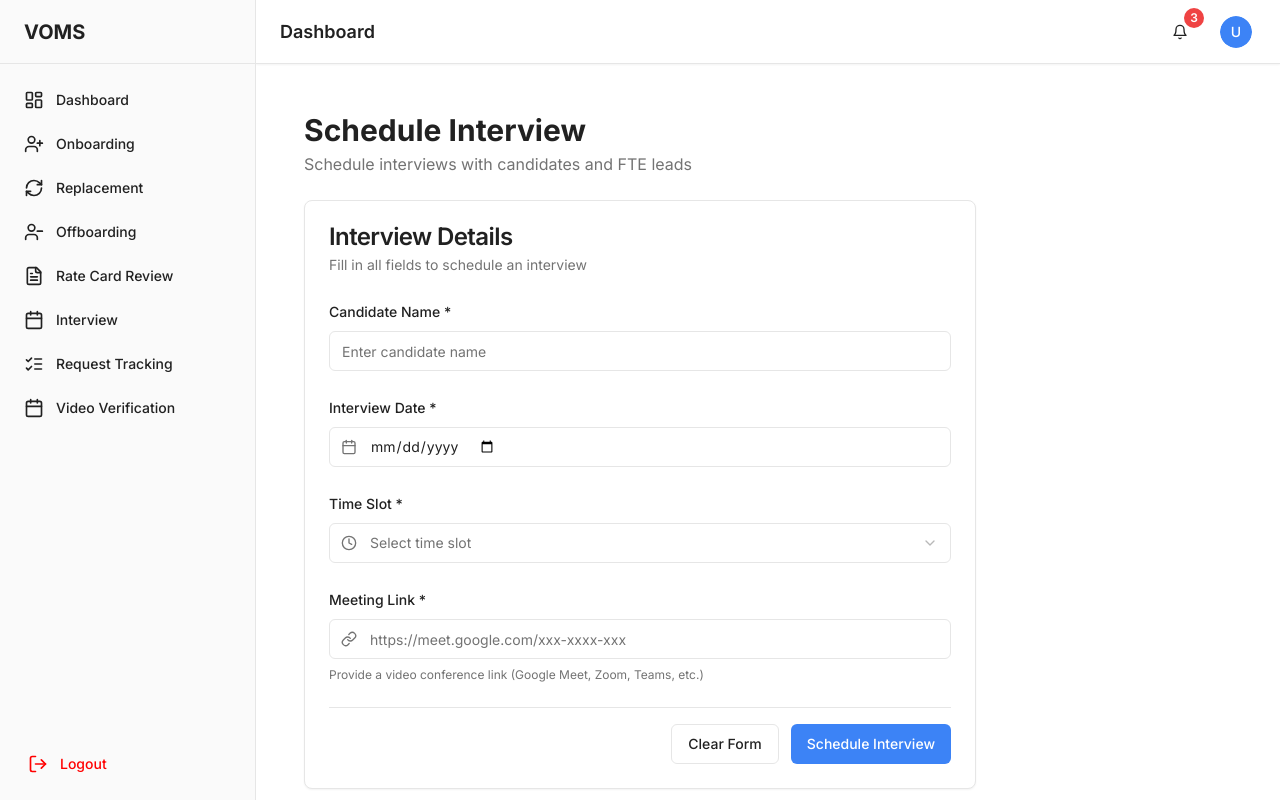
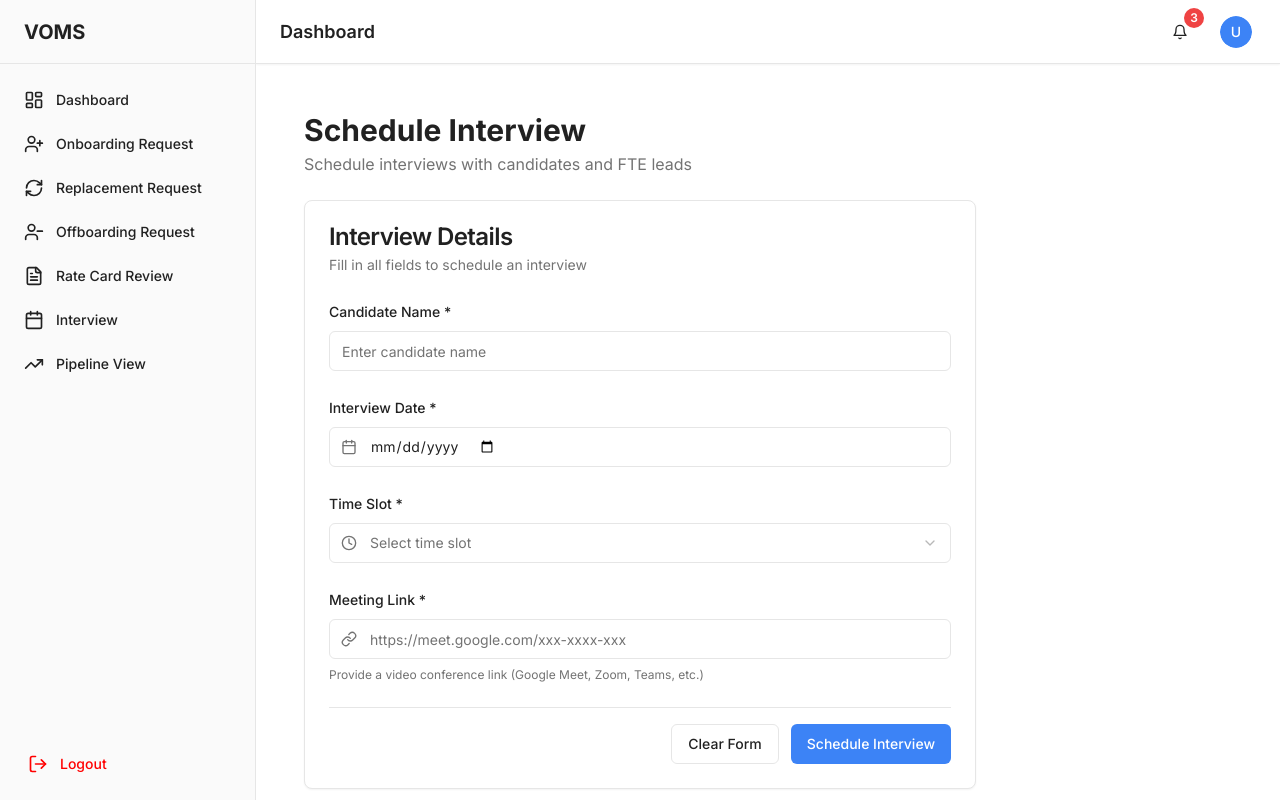
Before and after one commit to richareddy03/Vendor_Management, a React (Vite) app: page /vendor-schedule-interview in a window 1280 px wide. Shown: the top 802 px of the page. Built offline with nearby package versions, Linux system fonts and the light colour scheme; the HTML template or start-up script is replaced by a standard one.

Commit message:
Sidebar Changes by Revanth

```diff
--- a/src/components/layout/Sidebar.tsx
+++ b/src/components/layout/Sidebar.tsx
@@ -28,22 +28,23 @@ import { toast } from "sonner";
 
 const fteMenuItems = [
   { title: "Dashboard", url: "/dashboard", icon: LayoutDashboard },
-  { title: "Onboarding", url: "/onboarding", icon: UserPlus },
-  { title: "Replacement", url: "/replacement", icon: RefreshCw },
-  { title: "Offboarding", url: "/offboarding", icon: UserMinus },
+  { title: "Onboarding Request", url: "/onboarding", icon: UserPlus },
+  { title: "Replacement Request", url: "/replacement", icon: RefreshCw },
+  { title: "Offboarding Request", url: "/offboarding", icon: UserMinus },
   { title: "Rate Card Review", url: "/rate-card", icon: FileText },
   { title: "Interview", url: "/interview", icon: Calendar },
-  { title: "Request Tracking", url: "/request-tracking", icon: ListChecks },
-  { title: "Video Verification", url: "/video-verification", icon: Calendar },
+  { title: "Pipeline View", url: "/pipeline-view", icon: TrendingUp },
+  // { title: "Request Tracking", url: "/request-tracking", icon: ListChecks },
+  // { title: "Video Verification", url: "/video-verification", icon: Calendar },
 ];
 
 const businessDeskMenuItems = [
   { title: "Dashboard", url: "/business-dashboard", icon: LayoutDashboard },
   { title: "Approval Inbox", url: "/approval-inbox", icon: CheckSquare },
-  { title: "Rate Card Review", url: "/business-rate-card", icon: FileText },
+  // { title: "Rate Card Review", url: "/business-rate-card", icon: FileText },
   { title: "Budget Management", url: "/budget-management", icon: DollarSign },
-  { title: "Pipeline View", url: "/pipeline-view", icon: TrendingUp },
-  { title: "Request Tracking", url: "/business-request-tracking", icon: ListChecks },
+  // { title: "Pipeline View", url: "/pipeline-view", icon: TrendingUp },
+  // { title: "Request Tracking", url: "/business-request-tracking", icon: ListChecks },
 ];
 
 const vendorMenuItems = [
@@ -52,7 +53,7 @@ const vendorMenuItems = [
   { title: "Submit Rate Card", url: "/vendor-submit-ratecard", icon: FileText },
   { title: "Schedule Interview", url: "/vendor-schedule-interview", icon: Calendar },
   { title: "Confirmation", url: "/vendor-confirmation", icon: CheckCircle },
-  { title: "Offboarding", url: "/vendor-offboarding-request", icon: UserX },
+  // { title: "Offboarding", url: "/vendor-offboarding-request", icon: UserX },
 ];
 
 export function Sidebar() {
```
